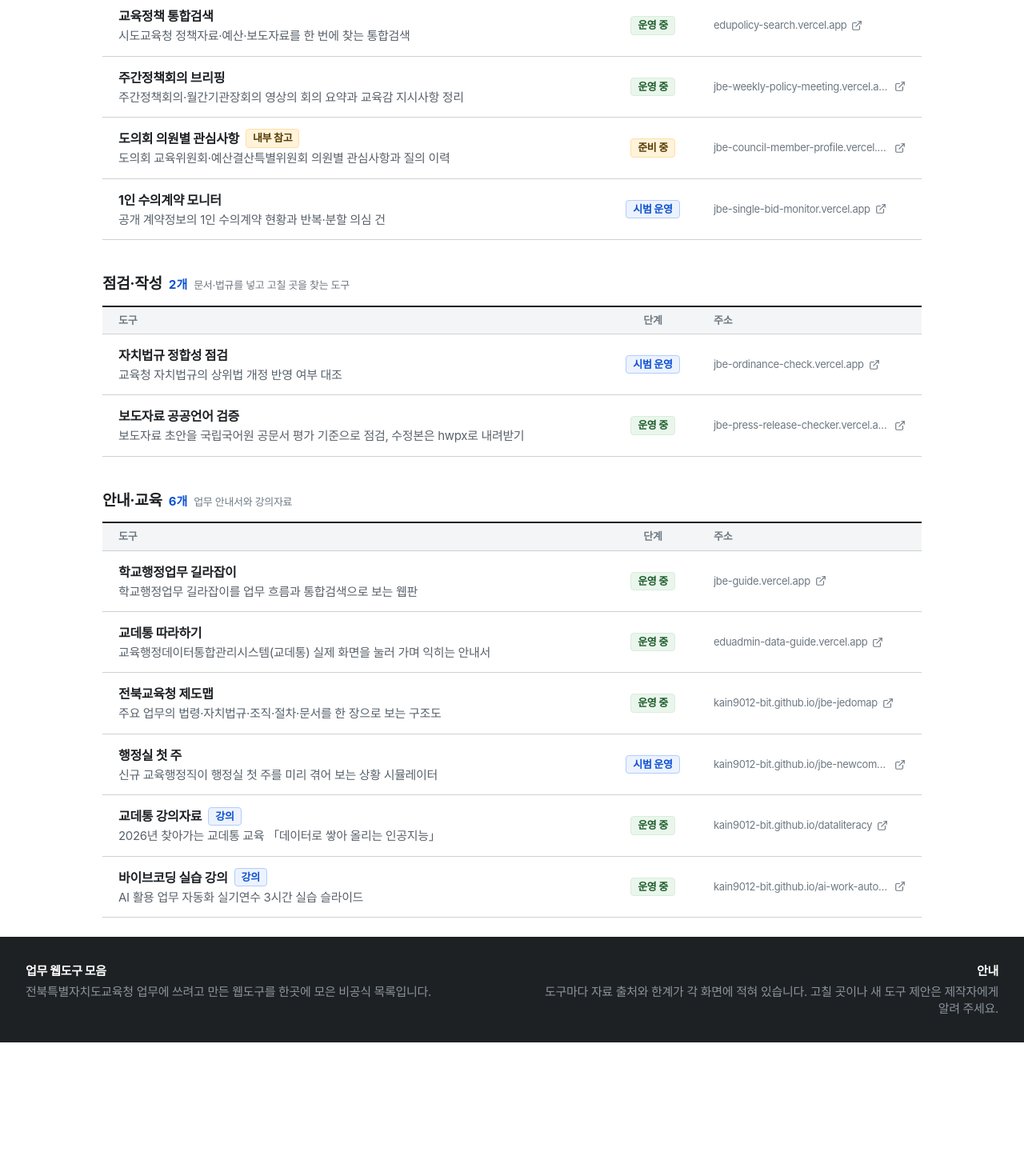
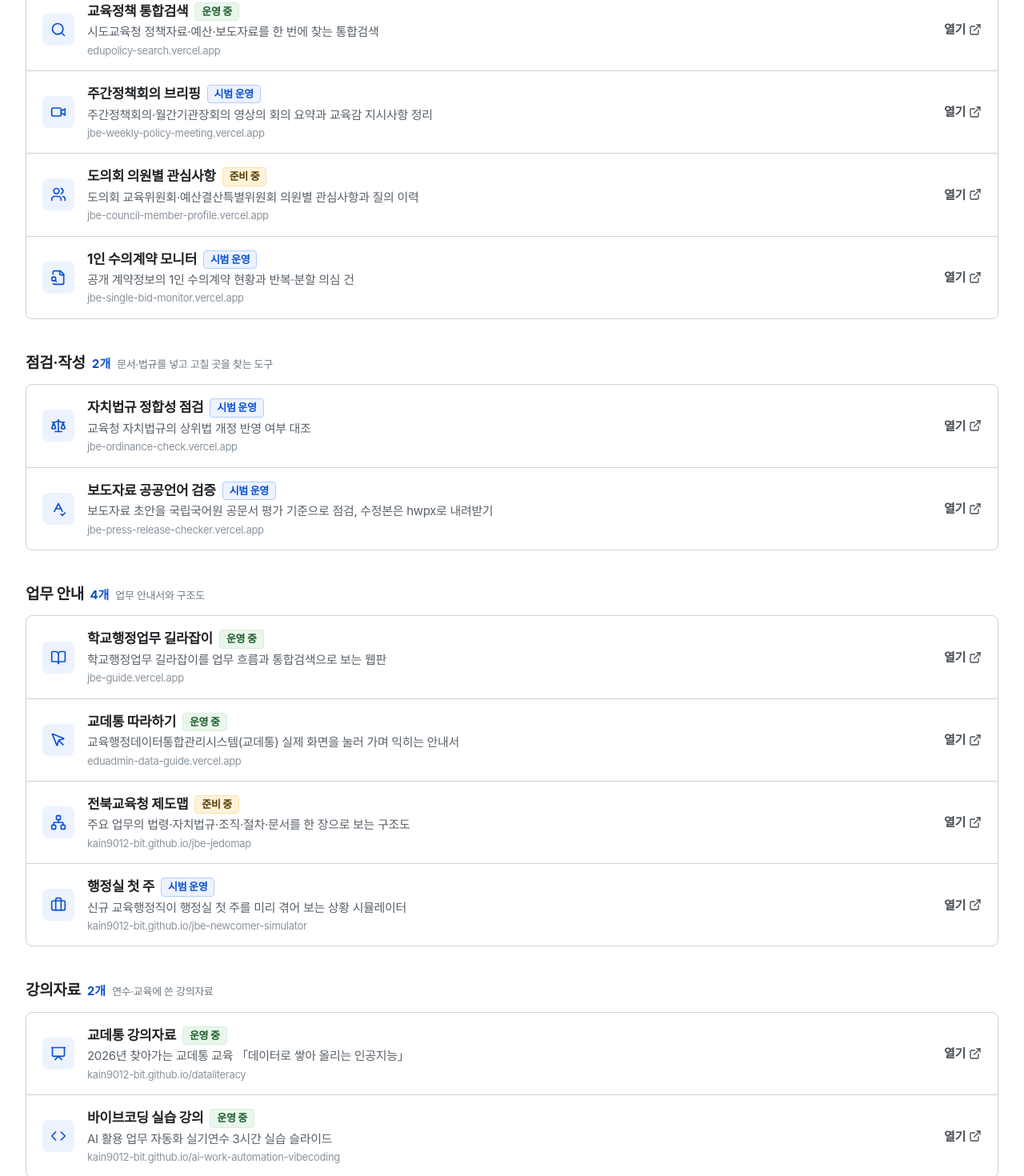
Before and after one commit to kain9012-bit/kain9012-bit.github.io, a React (Vite) app: page / in a window 1280 px wide. Shown: the part 700-2170 px from the top of the page at 80% size. Before the commit the page ends 2003 px from the top, so only its background shows below. Built offline with nearby package versions, Linux system fonts and the light colour scheme; a web font is replaced by a local one.

Commit message:
단계 수정·강의자료 분리·너비 복원

```diff
--- a/src/App.tsx
+++ b/src/App.tsx
@@ -53,7 +53,7 @@ export default function App() {
           className="relative left-1/2 w-screen -translate-x-1/2 -mt-6 bg-blue-50 border-b border-blue-100"
           aria-labelledby="hero-title"
         >
-          <div className="max-w-5xl mx-auto px-4 sm:px-6 lg:px-8 py-9 sm:py-12 space-y-5">
+          <div className="max-w-7xl mx-auto px-4 sm:px-6 lg:px-8 py-9 sm:py-12 space-y-5">
             <div className="space-y-2">
               <h1 id="hero-title" className="text-3xl sm:text-[2.5rem] font-bold text-slate-900 leading-tight">
                 업무에 바로 쓰는 <span className="text-blue-700">웹도구</span>
@@ -120,7 +120,7 @@ export default function App() {
           </div>
         </section>
 
-        <div className="max-w-5xl mx-auto mt-8 space-y-10">
+        <div className="mt-8 space-y-10">
           {/* 단계 뜻풀이 */}
           <dl className="flex flex-wrap gap-x-5 gap-y-2 text-xs text-slate-500">
             {data.statuses.map((s) => (
@@ -149,19 +149,11 @@ export default function App() {
                 <SectionTitle id={`sec-${g.id}`} count={g.tools.length} desc={g.desc}>
                   {g.label}
                 </SectionTitle>
-                <div className="border-t-2 border-slate-900">
-                  <div className="hidden sm:grid grid-cols-[minmax(0,1fr)_6.5rem_15rem] gap-x-6 px-5 py-2
-                                  bg-slate-50 border-b border-slate-200 text-xs font-bold text-slate-500">
-                    <span>도구</span>
-                    <span className="text-center">단계</span>
-                    <span>주소</span>
-                  </div>
-                  <ul className="divide-y divide-slate-200 border-b border-slate-200">
-                    {g.tools.map((t) => (
-                      <ToolRow key={t.id} tool={t} status={statusOf[t.status]} />
-                    ))}
-                  </ul>
-                </div>
+                <ul className="bg-white rounded-lg border border-slate-200 divide-y divide-slate-200 overflow-hidden">
+                  {g.tools.map((t) => (
+                    <ToolRow key={t.id} tool={t} status={statusOf[t.status]} />
+                  ))}
+                </ul>
               </section>
             ))
           )}
--- a/src/components/ToolCard.tsx
+++ b/src/components/ToolCard.tsx
@@ -1,39 +1,53 @@
 import React from 'react';
-import { ExternalLink } from 'lucide-react';
+import {
+  BookOpen, Briefcase, Code, ExternalLink, FileSearch, MousePointer, Network, Newspaper,
+  Presentation, Scale, Search, SpellCheck, Users, Video, Wrench,
+} from 'lucide-react';
 import type { Status, Tool } from '../types';
 import { Badge } from './Ui';
 import { shortUrl } from '../lib/util';
 
-/** 목록 한 줄. 넓은 화면에서는 이름·설명 | 상태 | 주소 세 칸, 휴대폰에서는 위아래로 쌓인다. */
-export const ToolRow: React.FC<{ tool: Tool; status?: Status }> = ({ tool, status }) => (
-  <li>
+const ICONS: Record<string, React.FC<{ className?: string }>> = {
+  'book-open': BookOpen, briefcase: Briefcase, code: Code, 'file-search': FileSearch,
+  'mouse-pointer': MousePointer, network: Network, newspaper: Newspaper,
+  presentation: Presentation, scale: Scale, search: Search, 'spell-check': SpellCheck,
+  users: Users, video: Video,
+};
+
+/** 카드 안의 한 줄. 아이콘 | 이름·단계·설명·주소 | 열기 */
+export const ToolRow: React.FC<{ tool: Tool; status?: Status }> = ({ tool, status }) => {
+  const Icon = ICONS[tool.icon] ?? Wrench;
+  return (
+    <li className="min-w-0">
       <a
         href={tool.url}
         target="_blank"
         rel="noopener noreferrer"
-      className="group grid gap-x-6 gap-y-1.5 px-4 sm:px-5 py-3.5 min-w-0
-                 sm:grid-cols-[minmax(0,1fr)_6.5rem_15rem] sm:items-center
-                 hover:bg-slate-50 transition-colors"
+        className="group flex items-center gap-4 px-4 sm:px-5 py-4 min-w-0 hover:bg-slate-50 transition-colors"
       >
-      <span className="min-w-0">
+        <span className="hidden sm:flex w-10 h-10 rounded-lg bg-blue-50 text-blue-700 items-center justify-center shrink-0
+                         group-hover:bg-blue-600 group-hover:text-white transition-colors">
+          <Icon className="w-5 h-5" aria-hidden="true" />
+        </span>
+
+        <span className="flex-1 min-w-0">
           <span className="flex items-center gap-2 flex-wrap">
-          <span className="font-bold text-slate-900 group-hover:text-blue-700 group-hover:underline underline-offset-4">
+            <span className="text-base font-bold text-slate-900 group-hover:text-blue-700 transition-colors">
               {tool.name}
             </span>
+            {status && <Badge tone={status.tone}>{status.label}</Badge>}
             {tool.badge && <Badge tone={tool.badge.tone}>{tool.badge.label}</Badge>}
           </span>
           <span className="block mt-0.5 text-sm text-slate-600">{tool.desc}</span>
+          <span className="block mt-1 text-xs text-slate-400 truncate">{shortUrl(tool.url)}</span>
         </span>
 
-      <span className="flex sm:justify-center">
-        {status && <Badge tone={status.tone}>{status.label}</Badge>}
-      </span>
-
-      <span className="flex items-center gap-1.5 min-w-0 text-xs text-slate-500 group-hover:text-blue-700">
-        <span className="truncate">{shortUrl(tool.url)}</span>
-        <ExternalLink className="w-3.5 h-3.5 shrink-0" aria-hidden="true" />
+        <span className="inline-flex items-center gap-1 text-sm font-bold text-slate-700 group-hover:text-blue-700 shrink-0">
+          <span className="hidden sm:inline">열기</span>
+          <ExternalLink className="w-4 h-4" aria-hidden="true" />
           <span className="sr-only">(새 창)</span>
         </span>
       </a>
     </li>
   );
+};
--- a/src/data/tools.json
+++ b/src/data/tools.json
@@ -39,126 +39,132 @@
     },
     {
       "id": "guide",
-      "label": "안내·교육",
-      "desc": "업무 안내서와 강의자료"
+      "label": "업무 안내",
+      "desc": "업무 안내서와 구조도"
+    },
+    {
+      "id": "lecture",
+      "label": "강의자료",
+      "desc": "연수·교육에 쓴 강의자료"
     }
   ],
   "tools": [
     {
       "id": "edu-trends",
       "category": "monitor",
+      "status": "live",
+      "icon": "newspaper",
       "name": "오늘의 교육동향",
       "desc": "교육부·시도교육청 보도자료를 매일 모아 정리한 교육동향 아카이브",
-      "url": "https://jbe-edu-trends.vercel.app",
-      "status": "live"
+      "url": "https://jbe-edu-trends.vercel.app"
     },
     {
       "id": "edupolicy",
       "category": "monitor",
+      "status": "live",
+      "icon": "search",
       "name": "교육정책 통합검색",
       "desc": "시도교육청 정책자료·예산·보도자료를 한 번에 찾는 통합검색",
-      "url": "https://edupolicy-search.vercel.app",
-      "status": "live"
+      "url": "https://edupolicy-search.vercel.app"
     },
     {
       "id": "weekly-meeting",
       "category": "monitor",
+      "status": "pilot",
+      "icon": "video",
       "name": "주간정책회의 브리핑",
       "desc": "주간정책회의·월간기관장회의 영상의 회의 요약과 교육감 지시사항 정리",
-      "url": "https://jbe-weekly-policy-meeting.vercel.app",
-      "status": "live"
+      "url": "https://jbe-weekly-policy-meeting.vercel.app"
     },
     {
       "id": "council-member",
       "category": "monitor",
+      "status": "prep",
+      "icon": "users",
       "name": "도의회 의원별 관심사항",
       "desc": "도의회 교육위원회·예산결산특별위원회 의원별 관심사항과 질의 이력",
-      "url": "https://jbe-council-member-profile.vercel.app",
-      "badge": {
-        "label": "내부 참고",
-        "tone": "amber"
-      },
-      "status": "prep"
+      "url": "https://jbe-council-member-profile.vercel.app"
     },
     {
       "id": "single-bid",
       "category": "monitor",
+      "status": "pilot",
+      "icon": "file-search",
       "name": "1인 수의계약 모니터",
       "desc": "공개 계약정보의 1인 수의계약 현황과 반복·분할 의심 건",
-      "url": "https://jbe-single-bid-monitor.vercel.app",
-      "status": "pilot"
+      "url": "https://jbe-single-bid-monitor.vercel.app"
     },
     {
       "id": "ordinance",
       "category": "check",
+      "status": "pilot",
+      "icon": "scale",
       "name": "자치법규 정합성 점검",
       "desc": "교육청 자치법규의 상위법 개정 반영 여부 대조",
-      "url": "https://jbe-ordinance-check.vercel.app",
-      "status": "pilot"
+      "url": "https://jbe-ordinance-check.vercel.app"
     },
     {
       "id": "press-release",
       "category": "check",
+      "status": "pilot",
+      "icon": "spell-check",
       "name": "보도자료 공공언어 검증",
       "desc": "보도자료 초안을 국립국어원 공문서 평가 기준으로 점검, 수정본은 hwpx로 내려받기",
-      "url": "https://jbe-press-release-checker.vercel.app",
-      "status": "live"
+      "url": "https://jbe-press-release-checker.vercel.app"
     },
     {
       "id": "admin-guide",
       "category": "guide",
+      "status": "live",
+      "icon": "book-open",
       "name": "학교행정업무 길라잡이",
       "desc": "학교행정업무 길라잡이를 업무 흐름과 통합검색으로 보는 웹판",
-      "url": "https://jbe-guide.vercel.app",
-      "status": "live"
+      "url": "https://jbe-guide.vercel.app"
     },
     {
       "id": "system-guide",
       "category": "guide",
+      "status": "live",
+      "icon": "mouse-pointer",
       "name": "교데통 따라하기",
       "desc": "교육행정데이터통합관리시스템(교데통) 실제 화면을 눌러 가며 익히는 안내서",
-      "url": "https://eduadmin-data-guide.vercel.app",
-      "status": "live"
+      "url": "https://eduadmin-data-guide.vercel.app"
     },
     {
       "id": "jedomap",
       "category": "guide",
+      "status": "prep",
+      "icon": "network",
       "name": "전북교육청 제도맵",
       "desc": "주요 업무의 법령·자치법규·조직·절차·문서를 한 장으로 보는 구조도",
-      "url": "https://kain9012-bit.github.io/jbe-jedomap/",
-      "status": "live"
+      "url": "https://kain9012-bit.github.io/jbe-jedomap/"
     },
     {
       "id": "newcomer",
       "category": "guide",
+      "status": "pilot",
+      "icon": "briefcase",
       "name": "행정실 첫 주",
       "desc": "신규 교육행정직이 행정실 첫 주를 미리 겪어 보는 상황 시뮬레이터",
-      "url": "https://kain9012-bit.github.io/jbe-newcomer-simulator/",
-      "status": "pilot"
+      "url": "https://kain9012-bit.github.io/jbe-newcomer-simulator/"
     },
     {
       "id": "dataliteracy",
-      "category": "guide",
+      "category": "lecture",
+      "status": "live",
+      "icon": "presentation",
       "name": "교데통 강의자료",
       "desc": "2026년 찾아가는 교데통 교육 「데이터로 쌓아 올리는 인공지능」",
-      "url": "https://kain9012-bit.github.io/dataliteracy/",
-      "badge": {
-        "label": "강의",
-        "tone": "blue"
-      },
-      "status": "live"
+      "url": "https://kain9012-bit.github.io/dataliteracy/"
     },
     {
       "id": "vibecoding",
-      "category": "guide",
+      "category": "lecture",
+      "status": "live",
+      "icon": "code",
       "name": "바이브코딩 실습 강의",
       "desc": "AI 활용 업무 자동화 실기연수 3시간 실습 슬라이드",
-      "url": "https://kain9012-bit.github.io/ai-work-automation-vibecoding/",
-      "badge": {
-        "label": "강의",
-        "tone": "blue"
-      },
-      "status": "live"
+      "url": "https://kain9012-bit.github.io/ai-work-automation-vibecoding/"
     }
   ]
 }
--- a/src/types.ts
+++ b/src/types.ts
@@ -17,6 +17,7 @@ export interface Tool {
   id: string;
   category: string;
   status: string;
+  icon: string;
   name: string;
   desc: string;
   url: string;
```
Also changed, not shown: 1 other file (tests, documents, lock files or other folders). Lines whose indentation alone changed are shown as unchanged.
